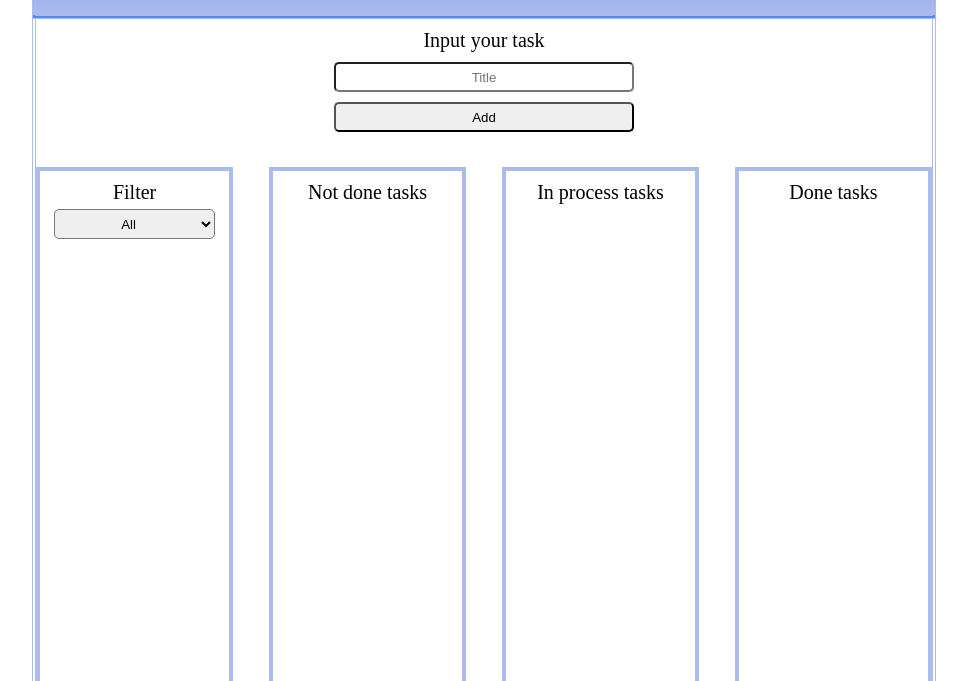
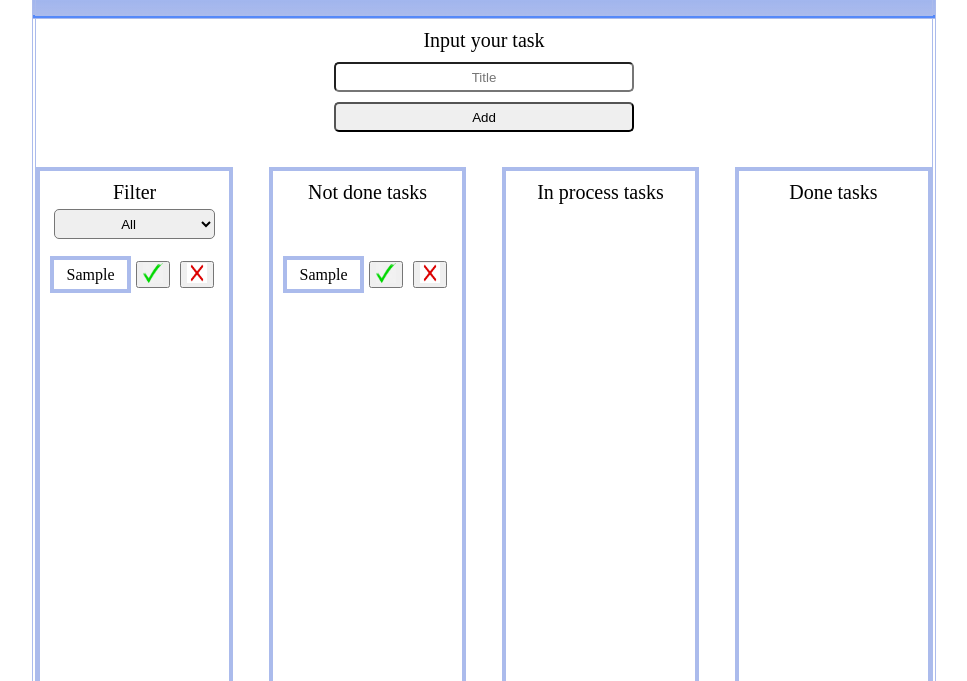
Before and after one commit to Ivan-Strekin/Work7_WebSite, a website: page main.html in a window 1280 px wide. Both pictures are taken after typing "Sample" into the empty fields and a click on the button "Add". Shown: the part 119-800 px from the top of the page, without its empty margins (156-1123 px from the left). Drawn offline with Linux system fonts and the light colour scheme; a web font is replaced by a local one.

Commit message:
Завершил работу.

```diff
--- a/index.js
+++ b/index.js
@@ -3,27 +3,83 @@ const button = document.querySelector('#Add_Button');
 const title = document.querySelector('#title');
 const filterSelect = document.querySelector('#filter');
 
-function clearTaskContainers() {
-    const blocks_tasks = document.querySelectorAll('.Tasks_block');
-    blocks_tasks.forEach(block => {
-        if (block) {
-            block.innerHTML = '';
-        }
-    });
+const done_block = document.querySelector('#Done_block');
+const filter_block = document.querySelector('#Filter_block');
+const process_block = document.querySelector('#Process_block');
+const notdone_block = document.querySelector('#not_done_block');
+
+// Очистка блока
+function clearTaskContainer(blockTasks) {
+    blockTasks.innerHTML = '';
 }
 
-function renderTasks() {
-    const notDoneContainer = document.querySelector('.not_done_tasks');
-    const inProcessContainer = document.querySelector('.in_process_tasks');
-    const doneContainer = document.querySelector('.done_tasks');
-    clearTaskContainers(notDoneContainer, inProcessContainer, doneContainer);
+// Функция обновления блока
+function UpdateContainer(block, titles) {
+    clearTaskContainer(block);
+    for (let i = 0; i < titles.length; i++) {
+        const taskHTML = document.createElement("div");
+        taskHTML.classList.add("Task");
+        taskHTML.innerHTML = `
+      <div class="Text"><p>${titles[i][0]}</p></div>
+      <button class="Check_btn" name="Check_Yes_btn">
+        <img src="img/png-transparent-check-mark-fotolia-green-leaf-text-grass-line-area.png" class="check_mark">
+      </button>
+      <button class="Check_btn" name="Check_No_btn">
+        <img src="img/Flag_of_the_Kingdom_of_Kongo_according_to_Giovanni_Cavazzi_da_Montecuccolo.svg.png" class="check_mark">
+      </button>
+    `;
+
+        // События на кнопки
+        const yesBtn = taskHTML.querySelector('[name="Check_Yes_btn"]');
+        const noBtn = taskHTML.querySelector('[name="Check_No_btn"]');
+
+        yesBtn.addEventListener("click", () => {
+            if (titles[i][1] < 2) titles[i][1]++;
+            RenderAll();
+        });
+
+        noBtn.addEventListener("click", () => {
+            if (titles[i][1] > 0) titles[i][1]--;
+            RenderAll();
+        });
+
+        block.appendChild(taskHTML);
+    }
 }
 
+// Главная функция отрисовки всех блоков
+function RenderAll() {
+    const not_done_tasks = tasks.filter(t => t[1] === 0);
+    const in_process_tasks = tasks.filter(t => t[1] === 1);
+    const done_tasks = tasks.filter(t => t[1] === 2);
+
+    UpdateContainer(notdone_block, not_done_tasks);
+    UpdateContainer(process_block, in_process_tasks);
+    UpdateContainer(done_block, done_tasks);
+
+    // Фильтр блок
+    const filterValue = filterSelect.value;
+    let filtered = [];
+    if (filterValue === "all") filtered = tasks;
+    if (filterValue === "done") filtered = done_tasks;
+    if (filterValue === "not_done") filtered = not_done_tasks;
+    if (filterValue === "in_process") filtered = in_process_tasks;
+    UpdateContainer(filter_block, filtered);
+}
+
+// Добавление задачи
 button.addEventListener("click", () => {
-    const title_text = title.value;
+    const title_text = title.value.trim();
     if (title_text !== "") {
         tasks.push([title_text, 0]);
+        title.value = "";
+        RenderAll();
     }
-    title.value = "";
-    clearTaskContainers();
 });
+
+// Фильтр
+filterSelect.addEventListener("change", () => {
+    RenderAll();
+});
+
+RenderAll();
--- a/main.html
+++ b/main.html
@@ -29,13 +29,13 @@
                     <option value="in_process">In a process</option>
                 </select>
             </div>
-            <div class="Tasks_block"></div>
+            <div class="Tasks_block" id="Filter_block"></div>
         </div>
         <div class="not_done_tasks">
             <div class="Filters">
                 <legend> Not done tasks</legend>
             </div>
-            <div class="Tasks_block">
+            <div class="Tasks_block" id="not_done_block" >
 <!--                <div class="Task">-->
 <!--                    <div class="Text"><p>WEB</p></div>-->
 <!--                    <button class="Check_btn" name="Check_Yes_btn">-->
@@ -55,14 +55,14 @@
             <div class="Filters">
                 <legend> In process tasks</legend>
             </div>
-            <div class="Tasks_block"></div>
+            <div class="Tasks_block" id="Process_block"></div>
 
         </div>
         <div class="done_tasks">
             <div class="Filters">
                 <legend> Done tasks</legend>
             </div>
-            <div class="Tasks_block"></div>
+            <div class="Tasks_block" id="Done_block"></div>
         </div>
 
 
--- a/style.css
+++ b/style.css
@@ -125,12 +125,16 @@ legend {
 .Task {
     display: flex;
     justify-content: left;
+    margin: 5px;
 }
 
 .Text {
     width: 70%;
     text-align: center;
     border: 4px solid #ABBBECFF;
+    display: flex;
+    justify-content: center;
+    align-items: center;
 
 }
 
```
